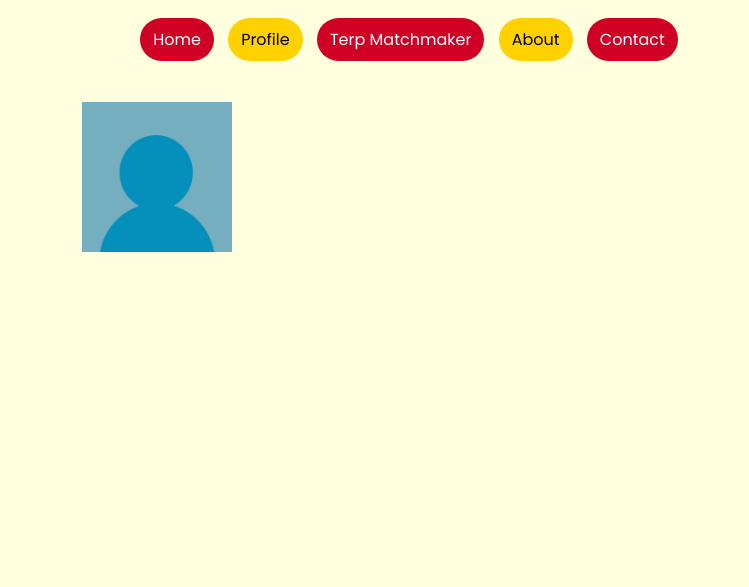
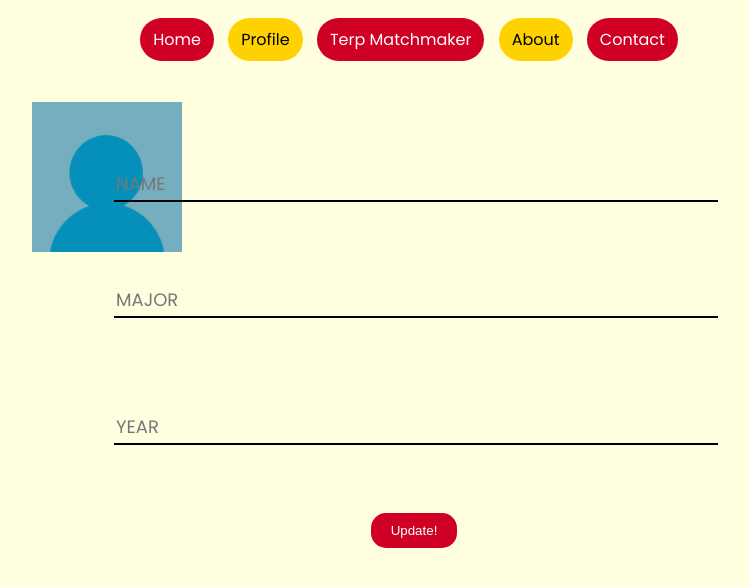
Before and after one commit to IreneL7/StudyTerp, a plain HTML site: page profile.html in a window 1280 px wide. Shown: the part 83-670 px from the top of the page, without its empty margins (226-975 px from the left). Drawn offline with Linux system fonts and the light colour scheme.

Commit message:
Added fields for name, year, and major plus animations and a button with update msg

```diff
--- a/profile.css
+++ b/profile.css
@@ -71,6 +71,118 @@ h1 {
 #profileImg{
     width:150px;
     height:150px;
-    margin-left: 300px;
+    margin-left: 250px;
     margin-top: 50px;
 }
+
+.mainDetails{
+    width: 100%;
+    display: flex;
+    flex-direction: column;
+    align-items: center;
+    justify-content: center;
+}
+
+.profileName{
+    width : 90%;
+    max-width: 600px;
+    position: relative;
+    bottom: 100px;
+}
+
+#name-field{
+    display: block;
+    width: 100%;
+    border: 0;
+    border-bottom: 2px solid #000000;
+    background: transparent;
+    outline:none;
+    font-size: 26px;
+    padding: 5px 2px;
+    position: relative;
+    z-index: 10;
+}
+
+#name-label{
+    display:block;
+    position: absolute;
+    bottom: 5px;
+    left: 2px;
+    color: #777;
+    font-size: 18px;
+    transition: bottom 0.3s;
+}
+
+.profileYear{
+    width : 90%;
+    max-width: 600px;
+    position: relative;
+    bottom: 70px;
+    top: 100px;
+}
+
+#year-field{
+    display: block;
+    width: 100%;
+    border: 0;
+    border-bottom: 2px solid #000000;
+    background: transparent;
+    outline:none;
+    font-size: 26px;
+    padding: 5px 2px;
+    position: relative;
+    z-index: 10;
+}
+
+#year-label{
+    display:block;
+    position: absolute;
+    bottom: 5px;
+    left: 2px;
+    color: #777;
+    font-size: 18px;
+    transition: bottom 0.3s;
+}
+
+.profileMajor{
+    width : 90%;
+    max-width: 600px;
+    position: relative;
+    bottom: 70px;
+}
+
+#major-field{
+    display: block;
+    width: 100%;
+    border: 0;
+    border-bottom: 2px solid #000000;
+    background: transparent;
+    outline:none;
+    font-size: 26px;
+    padding: 5px 2px;
+    position: relative;
+    z-index: 10;
+}
+
+#major-label{
+    display:block;
+    position: absolute;
+    bottom: 5px;
+    left: 2px;
+    color: #777;
+    font-size: 18px;
+    transition: bottom 0.3s;
+}
+
+#update-button{
+    border-radius: 15px;
+    margin-top: 125px;
+}
+
+#update-message{
+    position: fixed;
+    top: 75%;
+    font-size: 16px;
+    font-weight: 400;
+    color: green;
+}
--- a/profile.html
+++ b/profile.html
@@ -23,5 +23,49 @@
         <div>
             <img id="profileImg" src="img/defaultPic.png" alt="profile picture" />
         </div>
+        <div class="mainDetails">
+            <div class="profileName">
+                <label id="name-label">NAME</label>
+                <input type="name" spellcheck="false" id="name-field" onkeyup="animateName()">
+            </div>
+            <div class="profileYear">
+                <label id="year-label">YEAR</label>
+                <input type="year" spellcheck="false" id="year-field" onkeyup="animateYear()">
+            </div>
+            <div class="profileMajor">
+                <label id="major-label">MAJOR</label>
+                <input type="major" spellcheck="false" id="major-field" onkeyup="animateMajor()">
+            </div>
+            <button class="button" id="update-button" onclick="updateMsg()">Update!</button>
+            <span id="update-message"></span>
+        </div>
+
+        <script>
+            document.getElementById("update-button").addEventListener("click", updateMsg);
+            var nameField = document.getElementById("name-field");
+            var nameLabel = document.getElementById("name-label");
+
+            function animateName(){
+                nameLabel.style.bottom = "45px";
+            }
+
+            var yearField = document.getElementById("year-field");
+            var yearLabel = document.getElementById("year-label");
+
+            function animateYear(){
+                yearLabel.style.bottom = "45px";
+            }
+
+            var majorField = document.getElementById("major-field");
+            var majorLabel = document.getElementById("major-label");
+
+            function animateMajor(){
+                majorLabel.style.bottom = "45px";
+            }
+
+            function updateMsg(){
+                document.getElementById("update-message").innerHTML = "Updated successfully!";
+            }
+        </script>
     </body>
 </html>
```
